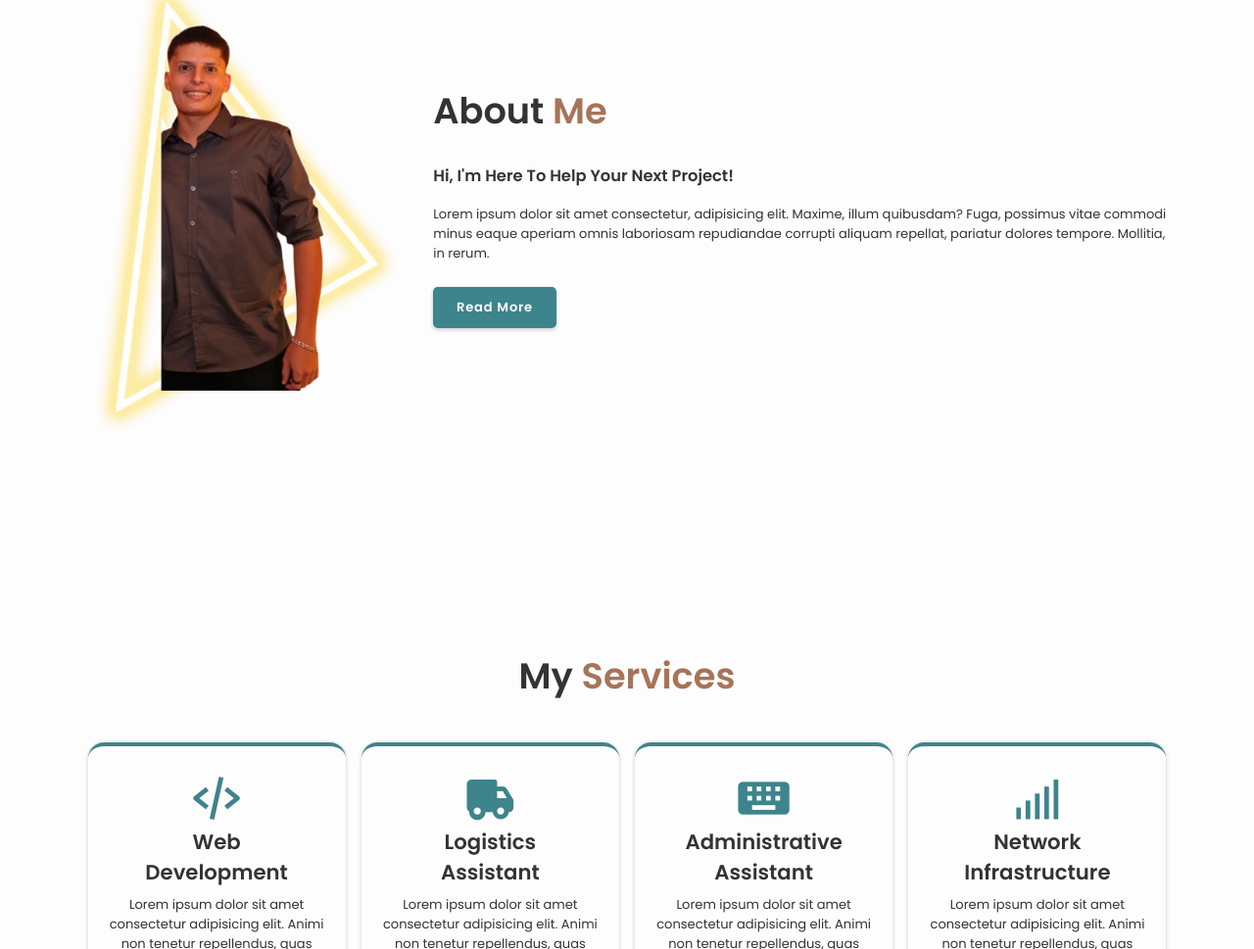
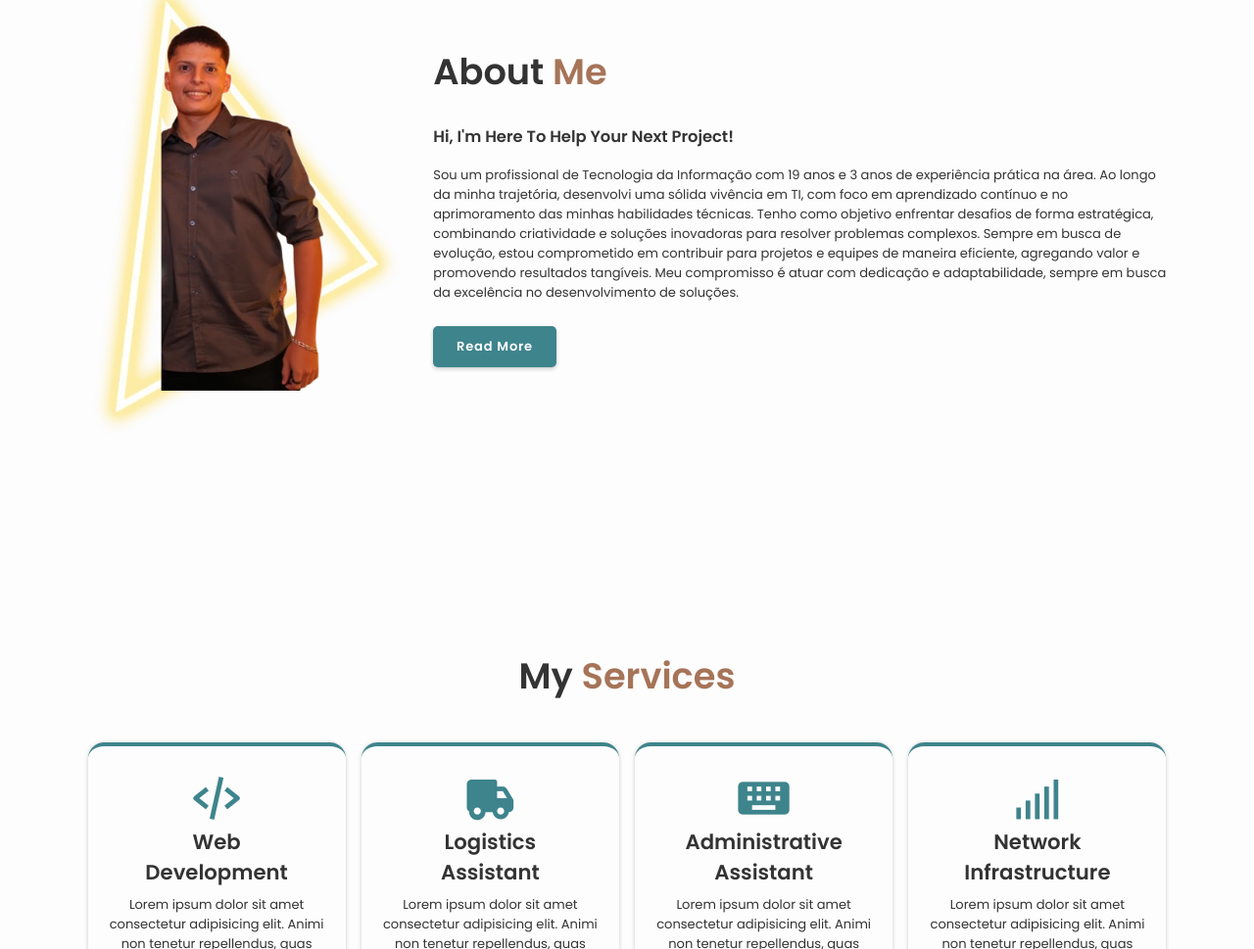
Before and after one commit to ogabrieldias/myportfolio, a plain HTML site: page index.html in a window 1280 px wide. Shown: the part 1020-1989 px from the top of the page at 98% size. Drawn offline with nearby package versions, Linux system fonts and the light colour scheme.

Commit message:
Update index.html

```diff
--- a/index.html
+++ b/index.html
@@ -103,7 +103,7 @@
         <div class="about-content"> <!-- Class about-content -->
             <h2 class="heading">About <span>Me</span></h2> <!-- Class /heading -->
             <h3>Hi, I'm Here To Help Your Next Project!</h3>
-            <p>Lorem ipsum dolor sit amet consectetur, adipisicing elit. Maxime, illum quibusdam? Fuga, possimus vitae commodi minus eaque aperiam omnis laboriosam repudiandae corrupti aliquam repellat, pariatur dolores tempore. Mollitia, in rerum.</p>
+            <p>Sou um profissional de Tecnologia da Informação com 19 anos e 3 anos de experiência prática na área. Ao longo da minha trajetória, desenvolvi uma sólida vivência em TI, com foco em aprendizado contínuo e no aprimoramento das minhas habilidades técnicas. Tenho como objetivo enfrentar desafios de forma estratégica, combinando criatividade e soluções inovadoras para resolver problemas complexos. Sempre em busca de evolução, estou comprometido em contribuir para projetos e equipes de maneira eficiente, agregando valor e promovendo resultados tangíveis. Meu compromisso é atuar com dedicação e adaptabilidade, sempre em busca da excelência no desenvolvimento de soluções.</p>
             <a href="#" class="btn">Read More</a> <!-- Class btn -->
         </div> <!-- Class /about-content -->
     </section> <!-- Class about | ID about -->
```
